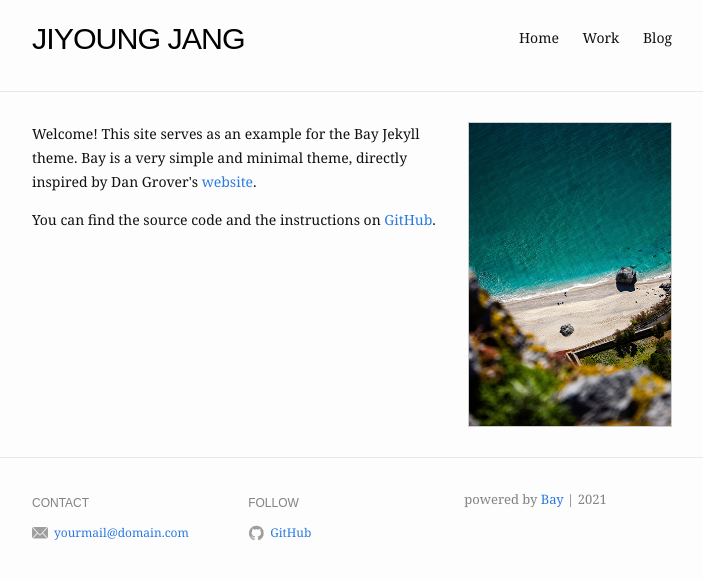
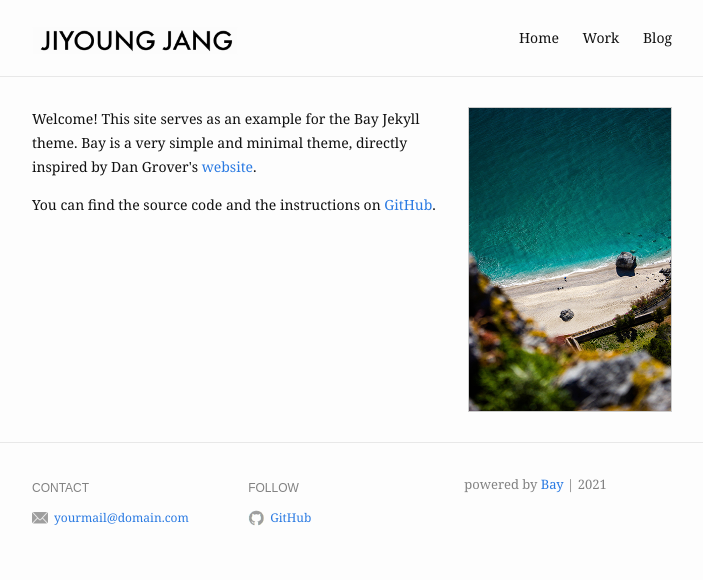
Before and after one commit to jiyoungj/jiyoungj.github.io, a Jekyll site: the page built from index.md, in a window 1280 px wide. Shown: the top 580 px of the page, without its empty margins (288-991 px from the left). Built offline with Jekyll 4.4.1, drawn with Linux system fonts in a browser that asks for light colours.

Commit message:
Update header.html

```diff
--- a/_includes/header.html
+++ b/_includes/header.html
@@ -1,7 +1,7 @@
 <header class="site-header">
   <div class="wrapper">
     <a class="site-title" href="{{ "" | prepend: site.baseurl | prepend: site.url }}/">
-      <h3 style="color:black">JIYOUNG JANG</h3>
+      <img src="{{ "/assets/img/title.png" | absolute_url }}" alt="{{ site.title }}" />
     </a>
 
     <nav class="site-nav">
```
